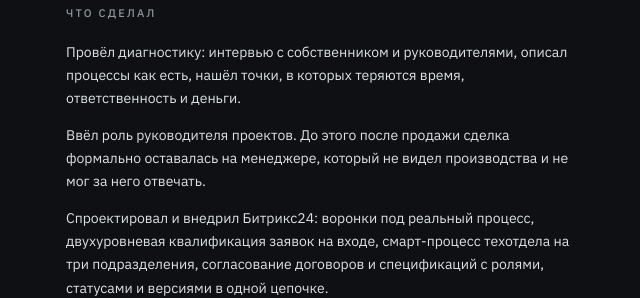
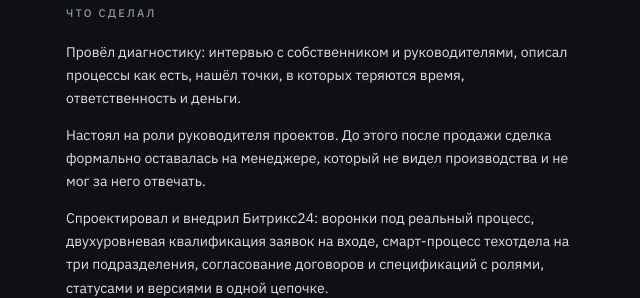
Before and after one commit to kozlov-av/kozlovav-site, a plain HTML site: page index.html in a window 1280 px wide. Shown: the part 2460-2758 px from the top of the page, 606-1246 px from the left. Drawn offline with Linux system fonts and the light colour scheme.

Commit message:
Update project manager role description in index.html

```diff
--- a/index.html
+++ b/index.html
@@ -223,7 +223,7 @@ section[id] { scroll-margin-top:40px; }
         <h3 style="margin:0 0 18px;font-size:11px;letter-spacing:0.2em;font-weight:500;color:#8E959C">ЧТО СДЕЛАЛ</h3>
         <div style="display:flex;flex-direction:column;gap:14px;color:#DDE1E5;font-size:14px;line-height:1.65">
           <p class="mob-17" style="margin:0">Провёл диагностику: интервью с собственником и руководителями, описал процессы как есть, нашёл точки, в которых теряются время, ответственность и деньги.</p>
-          <p class="mob-17" style="margin:0">Ввёл роль руководителя проектов. До этого после продажи сделка формально оставалась на менеджере, который не видел производства и не мог за него отвечать.</p>
+          <p class="mob-17" style="margin:0">Настоял на роли руководителя проектов. До этого после продажи сделка формально оставалась на менеджере, который не видел производства и не мог за него отвечать.</p>
           <p class="mob-17" style="margin:0">Спроектировал и внедрил Битрикс24: воронки под реальный процесс, двухуровневая квалификация заявок на входе, смарт-процесс техотдела на три подразделения, согласование договоров и спецификаций с ролями, статусами и версиями в одной цепочке.</p>
           <p class="mob-17" style="margin:0">Написал регламент компании из 12 разделов и собрал его как удобное веб-приложение, чтобы им пользовались, а не хранили в папке.</p>
           <p class="mob-17" style="margin:0">Обучил команду и довёл до ежедневной работы.</p>
```
